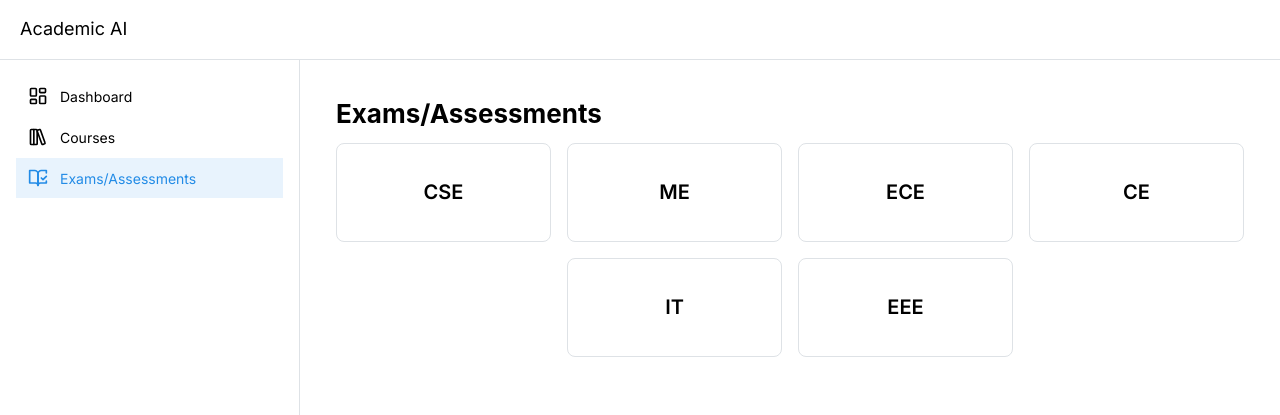
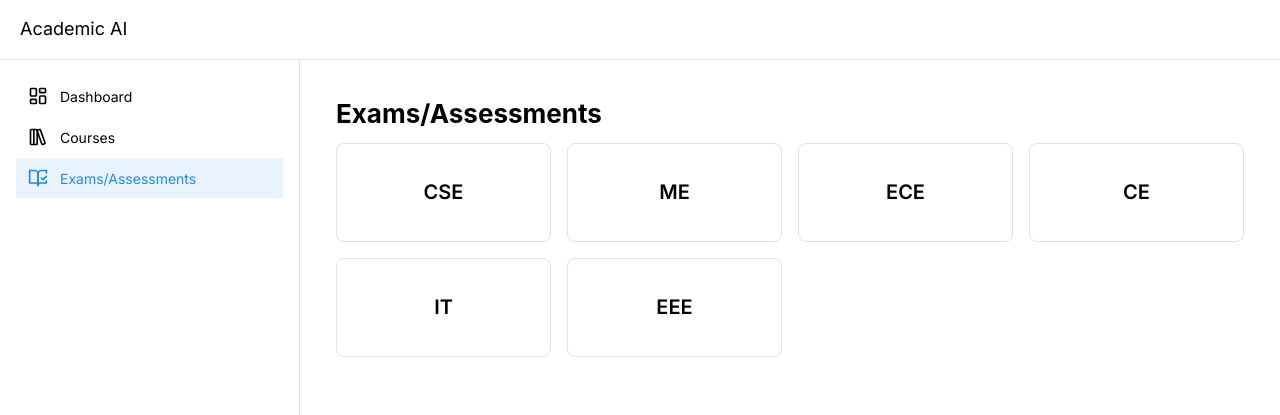
Before and after one commit to the3plet/academic-ai-admin, a Next.js app: page /dashboard/exam in a window 1280 px wide. Shown: the top 415 px of the page. Built offline with nearby package versions, Linux system fonts and the light colour scheme.

Commit message:
fix: packages fix up

```diff
--- a/components/exam/AddExam.tsx
+++ b/components/exam/AddExam.tsx
@@ -1,6 +1,8 @@
 import { Button, NativeSelect, Stack } from "@mantine/core";
 import { DatePickerInput } from '@mantine/dates';
 import React, { useState } from "react";
+import "@mantine/dates/styles.css";
+
 
 type Props = {};
 
--- a/components/exam/DeptList.tsx
+++ b/components/exam/DeptList.tsx
@@ -9,7 +9,7 @@ const DeptList = (props: Props) => {
   const [opened, { open, close }] = useDisclosure(false);
   return (
     <>
-      <Grid align="center" justify="center" my="sm">
+      <Grid align="center" my="sm">
         <Grid.Col span={3}>
           <Card
             padding="xl"
@@ -95,7 +95,7 @@ const DeptList = (props: Props) => {
         title="Exam Date Updation"
         position="right"
       >
-       <AddExam/>
+        <AddExam />
       </Drawer>
     </>
   );
```
Also changed, not shown: app/page.tsx (+1 -6 lines), package.json (+5 -5 lines), 2 other files (tests, documents, lock files or other folders).
